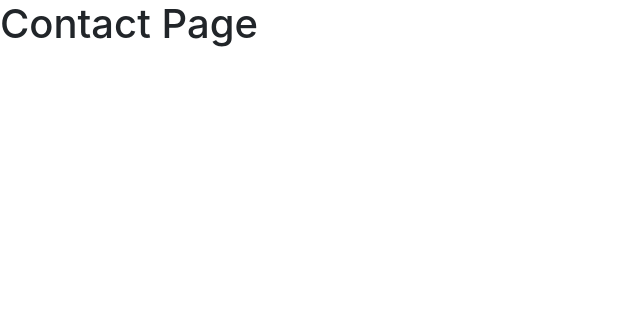
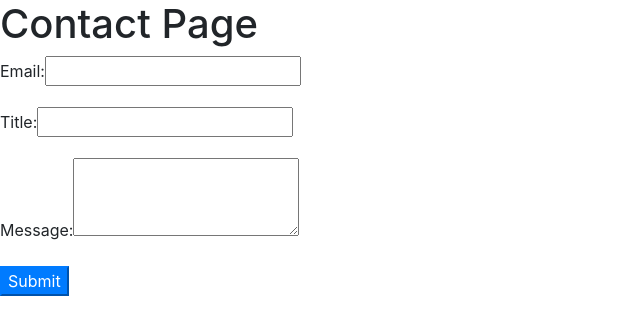
Before and after one commit to nickf94/T3A2_Pesky_Pooch, a React (Create React App) app in the folder src/client/: page /contact in a window 1280 px wide. Shown: the top 334 px of the page, without its empty margins (0-640 px from the left). Built offline with nearby package versions, Linux system fonts and the light colour scheme.

Commit message:
added contact form

```diff
--- a/src/client/src/App.js
+++ b/src/client/src/App.js
@@ -3,7 +3,7 @@ import { BrowserRouter as  Router, Route, Switch } from "react-router-dom";
 import { Home } from './Home';
 import { About } from './About';
 import { Services } from './Services';
-import { Contact } from './Contact';
+import ContactPage from './ContactPage';
 import LoginPage from './LoginPage'
 
 class App extends Component {
@@ -30,7 +30,7 @@ class App extends Component {
               <Route exact path="/" component={Home} />
               <Route exact path="/about" component={About} />
               <Route exact path="/services" component={Services} />
-              <Route exact path="/contact" component={Contact} />
+              <Route exact path="/contact" component={ContactPage} />
             </Switch>
           </div>
         </Router>
--- a/src/client/src/Contact.js
+++ /dev/null
@@ -1,9 +0,0 @@
-import React from 'react';
-
-export const Contact  = () => (
-  <React.Fragment>
-    <div>
-      <h1>Contact Page</h1>
-    </div>
-  </React.Fragment>
-)
--- /dev/null
+++ b/src/client/src/ContactPage.js
@@ -0,0 +1,15 @@
+import React, { Component } from 'react';
+import ContactForm from './forms/ContactForm'
+
+class ContactPage extends Component {
+  render() {
+    return(
+      <div>
+      <h1>Contact Page</h1>
+      <ContactForm />
+      </div>
+    )
+  }
+}
+
+export default ContactPage;
--- /dev/null
+++ b/src/client/src/forms/ContactForm.js
@@ -0,0 +1,48 @@
+import React, { Component } from 'react';
+
+export default class ContactForm extends Component {
+constructor(props) {
+  super(props);
+  this.state = {
+    email: "",
+    title: "",
+    message: ""
+  }
+}
+
+
+  render() {
+    return(
+      <form id="contact-form" onSubmit={this.handleSubmit.bind(this)} method="POST">
+        <div className="form-group">
+          <label htmlFor="email">Email:</label>
+          <input type="email" value={this.state.email} onChange={this.onEmailChange.bind(this)} />
+        </div>
+        <div className="form-group">
+          <label htmlFor="title">Title:</label>
+          <input type="title" value={this.state.title} onChange={this.onTitleChange.bind(this)} />
+        </div>
+        <div className="form-group">
+          <label for="message">Message:</label>
+          <textarea rows="3" value={this.state.message} onChange={this.onMessageChange.bind(this)} />
+        </div>
+        <button type="submit" className="btn-primary">Submit</button>
+      </form>
+    );
+  }
+
+  onEmailChange(event) {
+    this.setState({email: event.target.value})
+  }
+
+  onTitleChange(event) {
+    this.setState({title: event.target.value})
+  }
+
+  onMessageChange(event) {
+    this.setState({message: event.target.value})
+  }
+
+  handleSubmit(event) {
+  }
+}
--- a/src/client/src/forms/LoginForm.js
+++ b/src/client/src/forms/LoginForm.js
@@ -15,7 +15,7 @@ export default class loginForm extends Component {
 
     axios.post("http://localhost:7001/api/login", { email, password })
     .then(res => { this.props.onLogin(res.data.token); this.props.history.push("/") })
-    .cathc(err => console.error(err))
+    .catch(err => console.error(err))
   };
 
   onInputChange = (name, event) => {
```
